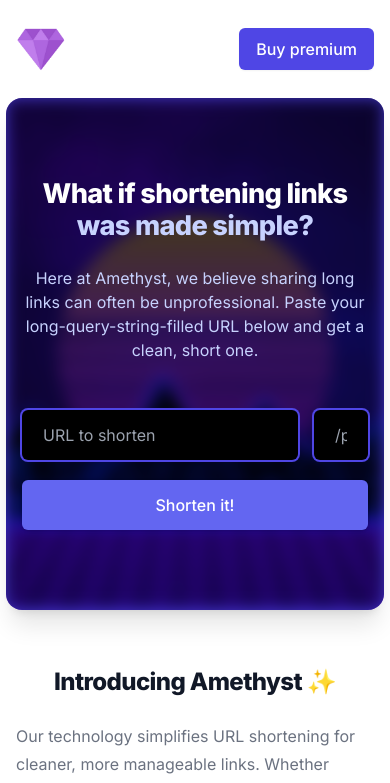
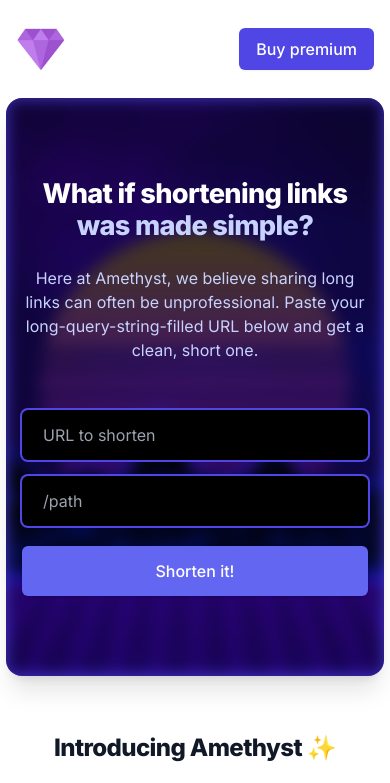
Before and after one commit to fowled/amethyst, a Next.js app: page / in a window 390 px wide. Shown: the top 783 px of the page. Built offline with nearby package versions, Linux system fonts and the light colour scheme.

Commit message:
Better UX on mobile devices

```diff
--- a/pages/index.tsx
+++ b/pages/index.tsx
@@ -223,7 +223,7 @@
 										onSubmit={saveChanges}
 										className="flex-col items-center justify-center mt-12 space-y-5 sm:mx-auto sm:max-w-lg sm:flex"
 									>
-										<div className="flex flex-row flex-1 min-w-0 space-x-4">
+										<div className="flex flex-col flex-1 min-w-0 space-y-4 sm:space-y-0 sm:space-x-4 md:flex-row">
 											<input
 												onChange={handleChange}
 												pattern="^(https?:\/\/)?(www\.)?[a-zA-Z0-9-]+(\.[a-zA-Z]{2,})+\/?[a-zA-Z0-9-_\/]*(\?[a-zA-Z0-9-_&=]*)?$"
```
